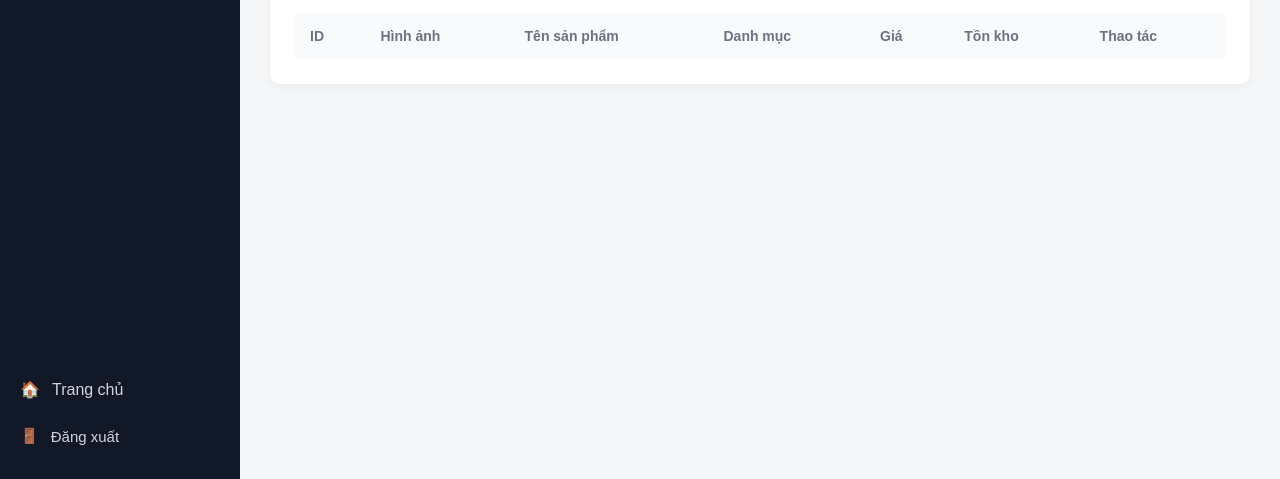
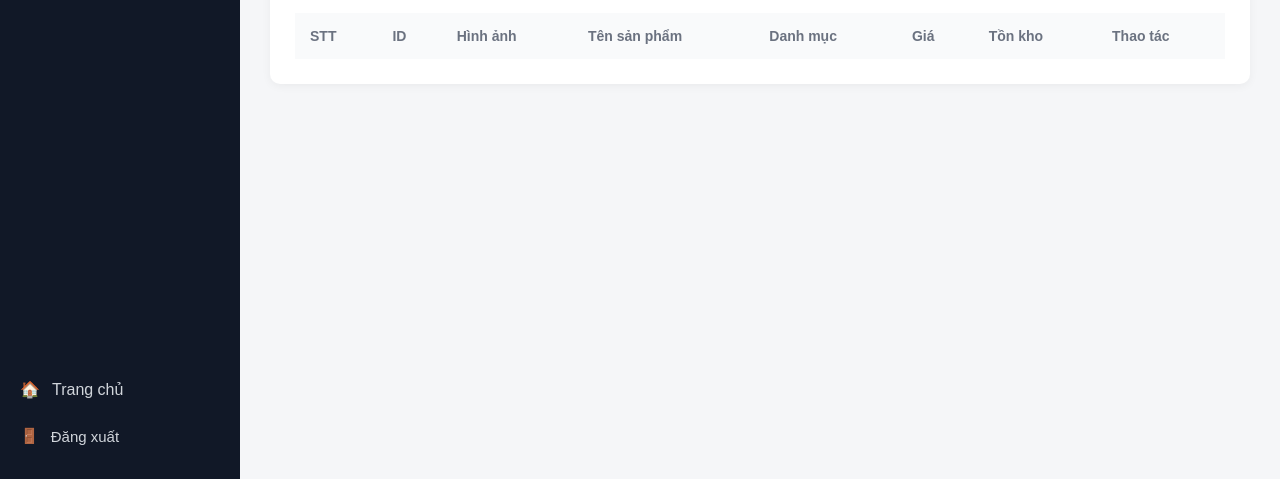
Before and after one commit to Huy-Ly99/Helmetshop, a plain HTML site: page admin/dashboard.html in a window 1280 px wide. Shown: the part 321-800 px from the top of the page. Drawn offline with Linux system fonts and the light colour scheme; no server answers.

```diff
--- a/admin/dashboard.html
+++ b/admin/dashboard.html
@@ -372,7 +372,7 @@
                     <thead>
 
                         <tr>
-
+                            <th>STT</th>
                             <th>ID</th>
 
                             <th>Hình ảnh</th>
```
